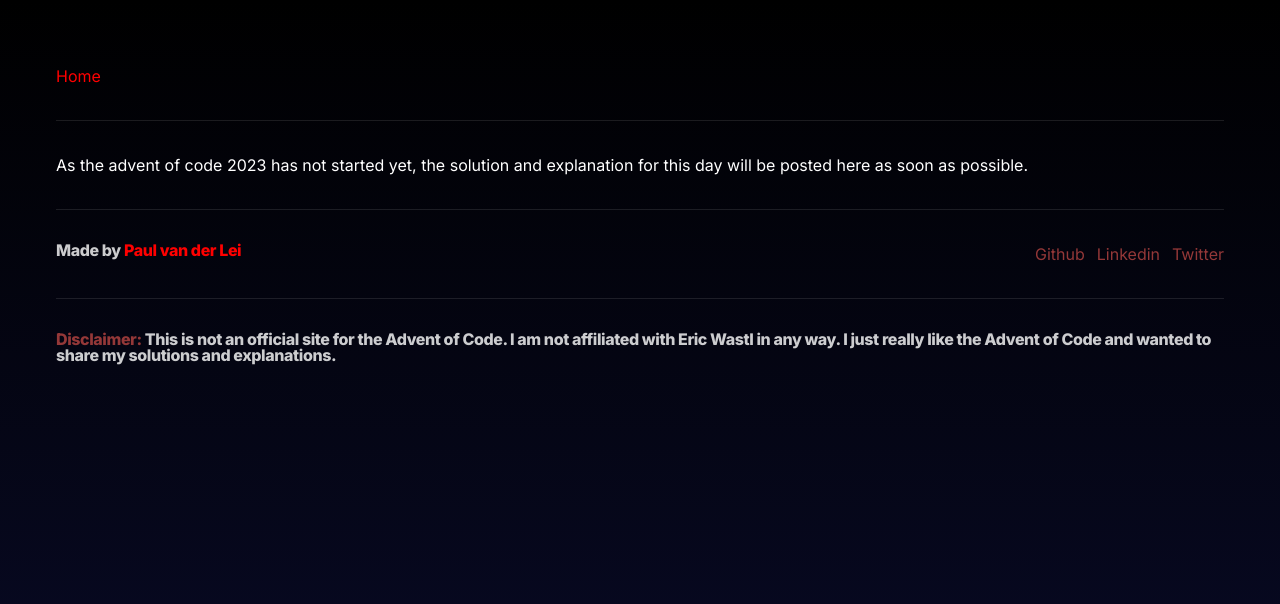
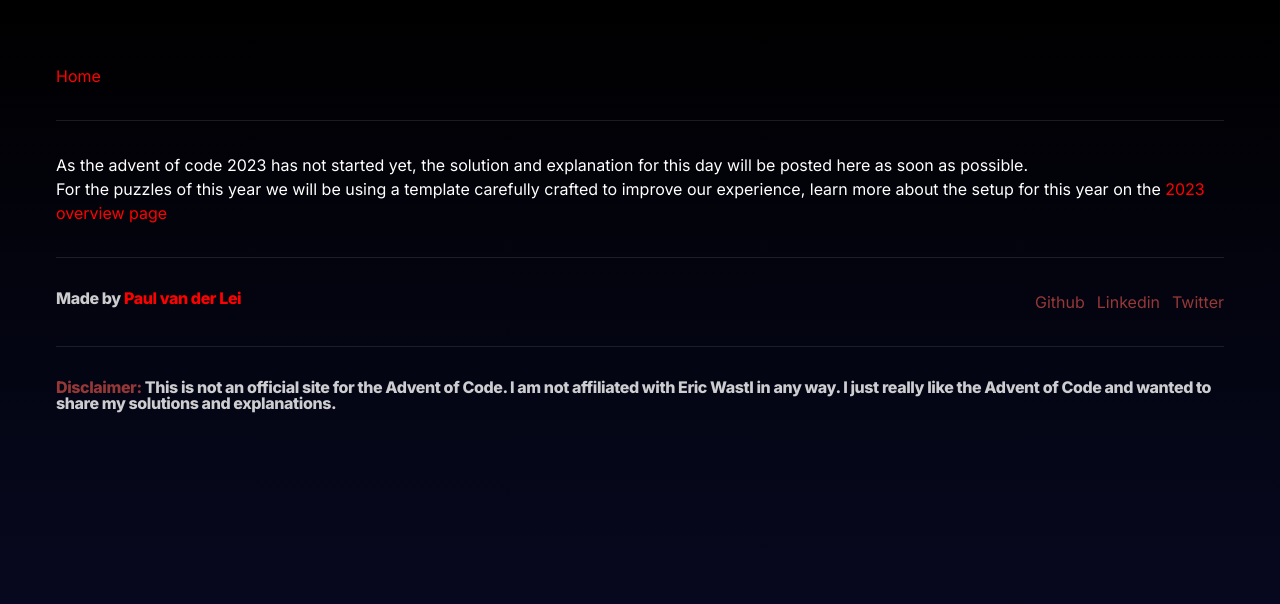
Before and after one commit to 0pilatos0/aoc-explained, a Next.js app: page /2023/01 in a window 1280 px wide. Shown: the top 604 px of the page. Built offline with nearby package versions, Linux system fonts and the light colour scheme.

Commit message:
Add link to 2023 overview page to have better page navigation

```diff
--- a/src/app/2023/01/page.tsx
+++ b/src/app/2023/01/page.tsx
@@ -1,3 +1,4 @@
+import Link from "next/link";
 import React from "react";
 
 function page() {
@@ -7,6 +8,17 @@ function page() {
         As the advent of code 2023 has not started yet, the solution and
         explanation for this day will be posted here as soon as possible.
       </p>
+      <p>
+        For the puzzles of this year we will be using a template carefully
+        crafted to improve our experience, learn more about the setup for this
+        year on the{" "}
+        <Link
+          href="/2023"
+          className="text-[#ff0000] hover:text-[#ff0000] hover:underline"
+        >
+          2023 overview page
+        </Link>
+      </p>
     </>
   );
 }
--- a/src/app/2023/page.tsx
+++ b/src/app/2023/page.tsx
@@ -7,7 +7,7 @@ import { CodeBlock, dracula } from "react-code-blocks";
 function page() {
   return (
     <div className="flex flex-col gap-4">
-      <h3 className="text-1xl font-extrabold tracking-tight text-white sm:text-[2rem]">
+      <h3 className="text-xl font-extrabold tracking-tight text-white sm:text-[2rem]">
         2023 Solutions and Explanations
       </h3>
       <p>
@@ -51,7 +51,9 @@ function page() {
       />
 
       <hr className="w-full border-[#ffffff] border-opacity-10" />
-
+      <h4 className="text-1xl font-extrabold tracking-tight text-white sm:text-[1.4rem]">
+        Solutions and Explanations
+      </h4>
       <Year2023 />
     </div>
   );
```
